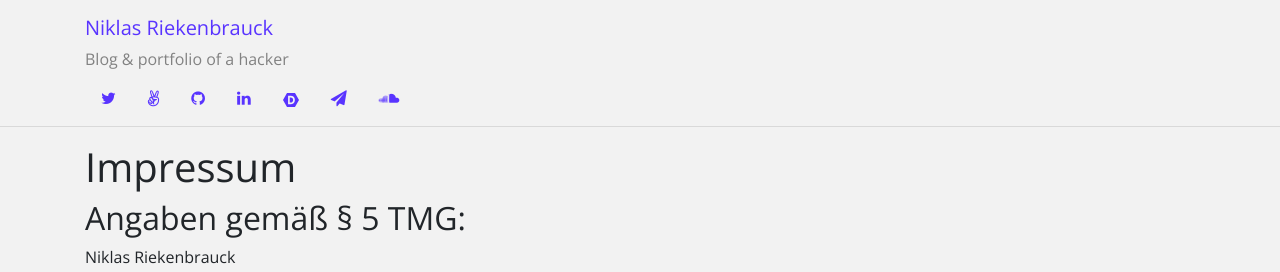
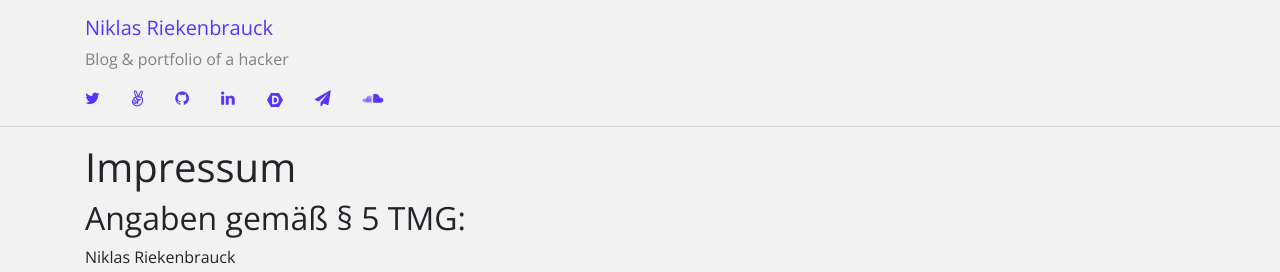
Before and after one commit to nikriek/nikriek.github.io, a Jekyll site: the page built from imprint.html, in a window 1280 px wide. Shown: the top 272 px of the page. Built offline with Jekyll 4.4.1, drawn with Linux system fonts in a browser that asks for light colours.

Commit message:
remove left padding from twitter icon

```diff
--- a/_includes/header.html
+++ b/_includes/header.html
@@ -2,7 +2,7 @@
     <span class="navbar-brand w-100"><a href="/">{{ site.title }}</a><br><small>{{ site.description }}</small></span>
     <ul class="nav">
       <li class="nav-item">
-        <a class="nav-link" href="https://twitter.com/nikriek"><i class="fa fa-twitter"></i></a>
+        <a class="nav-link pl-0" href="https://twitter.com/nikriek"><i class="fa fa-twitter"></i></a>
       </li>
       <li class="nav-item">
         <a class="nav-link" href="https://angel.co/nikriek"><i class="fa fa-angellist"></i></a>
```
